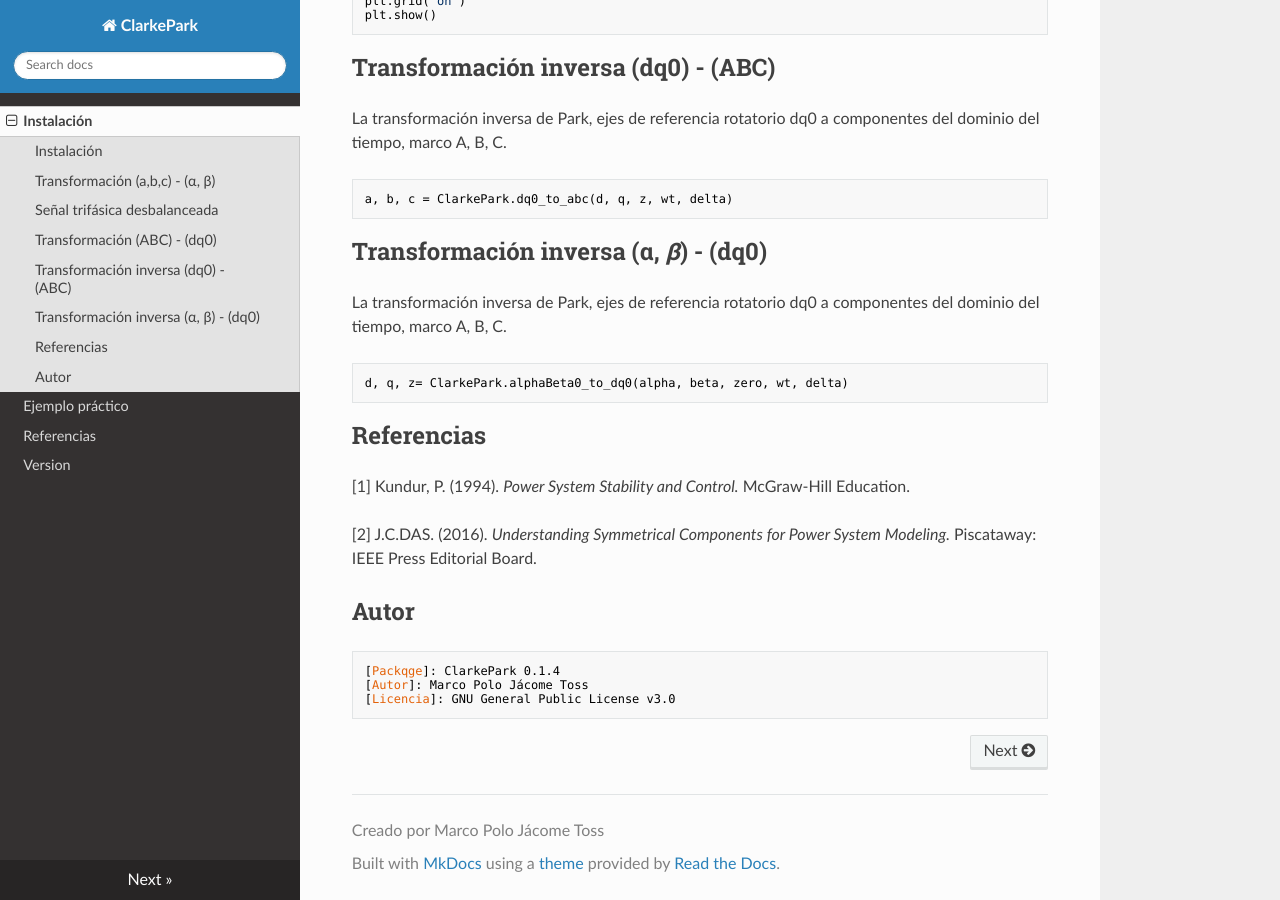
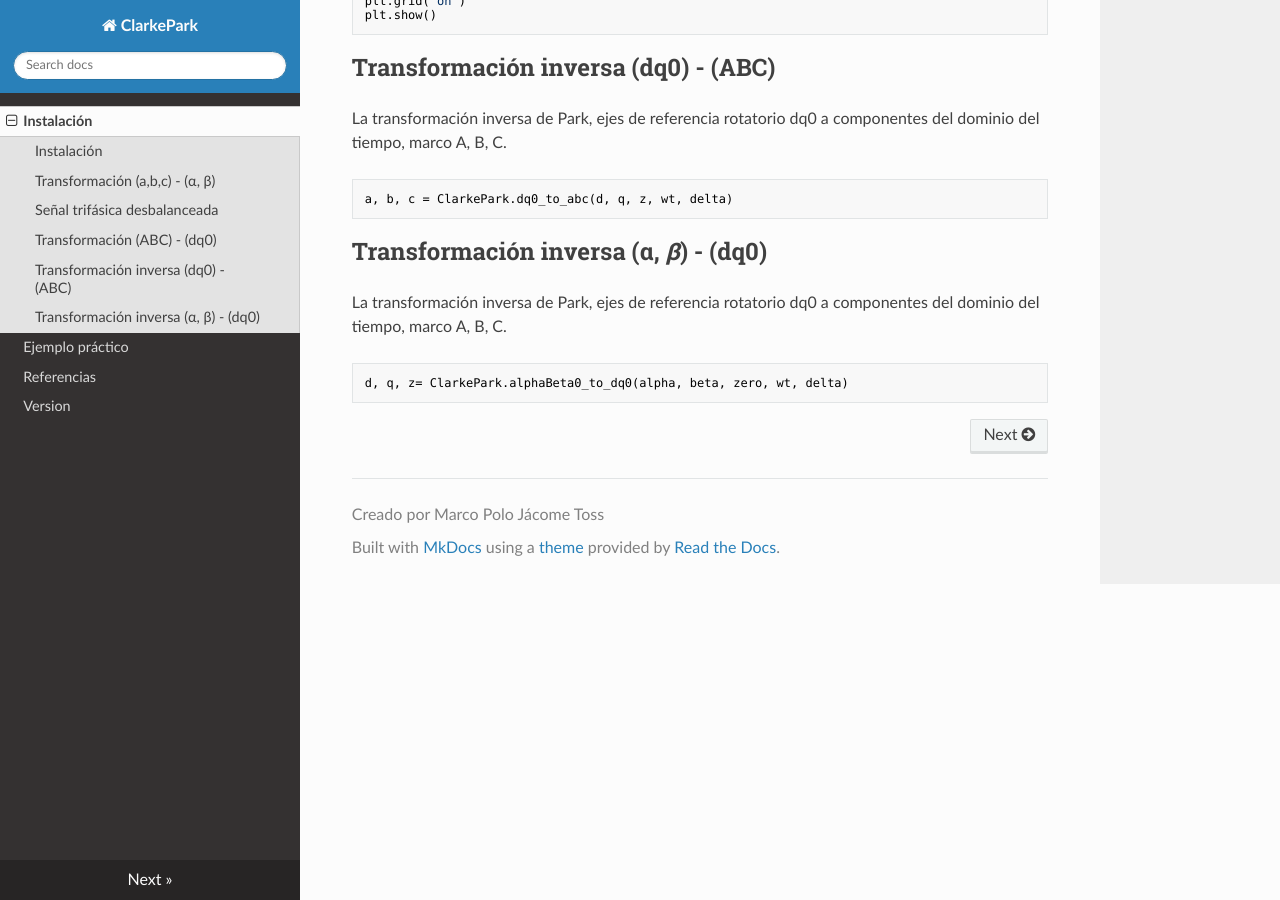
Before and after one commit to jacometoss/ClarkePark, an MkDocs documentation site: the page built from docs/index.md, in a window 1280 px wide and 900 px high, scrolled down 5039 px. Built offline with MkDocs 1.6.1, drawn with Linux system fonts in a browser that asks for light colours; nearby versions of some CDN libraries.

Commit message:
Documentation 0.1.4

````diff
--- a/docs/index.md
+++ b/docs/index.md
@@ -184,17 +184,3 @@
 ```python
 d, q, z= ClarkePark.alphaBeta0_to_dq0(alpha, beta, zero, wt, delta)
 ```
-
-## Referencias
-
-[1] Kundur, P. (1994). *Power System Stability and Control.* McGraw-Hill Education.
-
-[2]  J.C.DAS. (2016). *Understanding Symmetrical Components for Power System Modeling.* Piscataway: IEEE Press Editorial Board.
-
-## Autor
-
-```
-[Packqge]: ClarkePark 0.1.4
-[Autor]: Marco Polo Jácome Toss
-[Licencia]: GNU General Public License v3.0
-```
````
